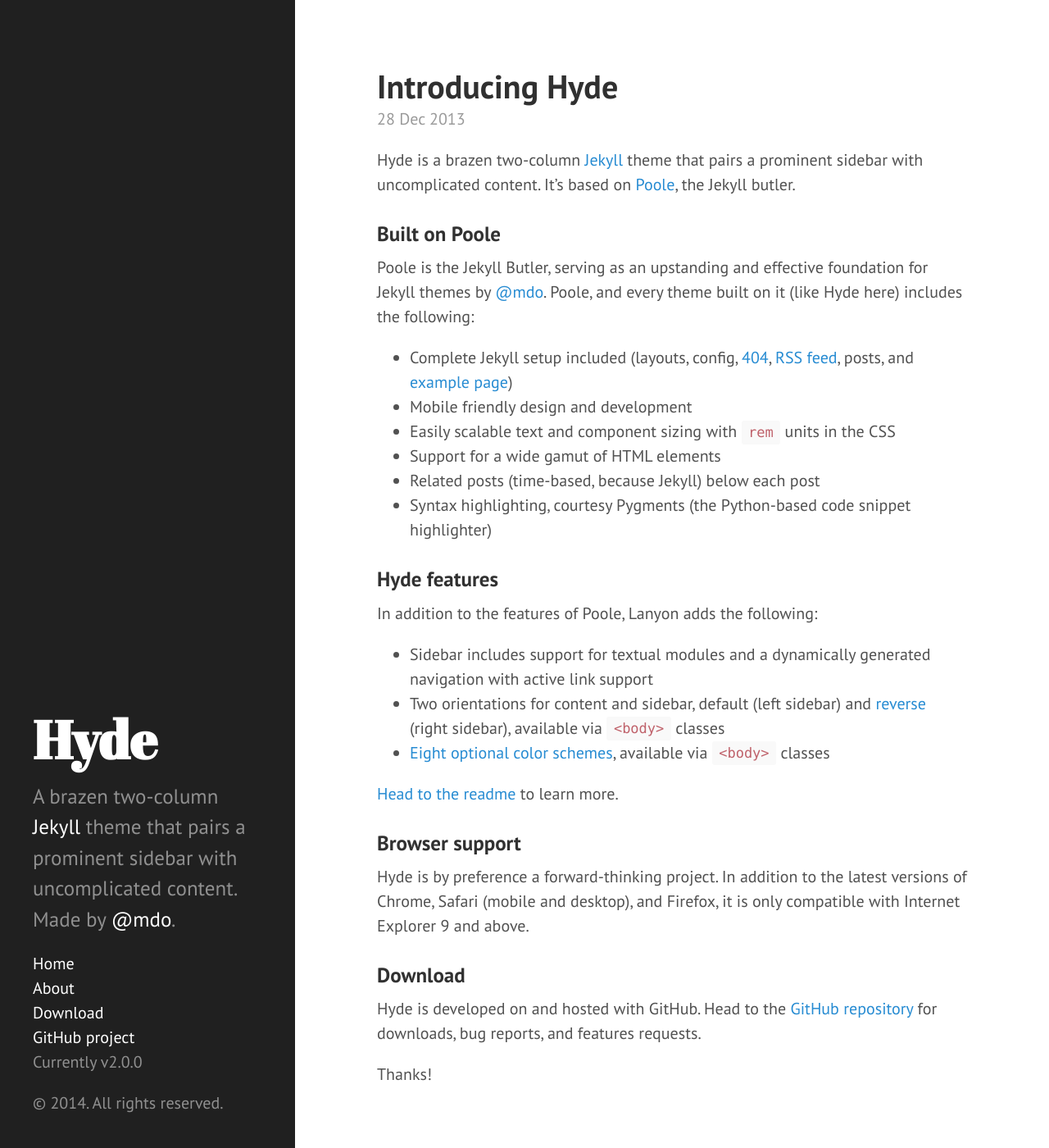
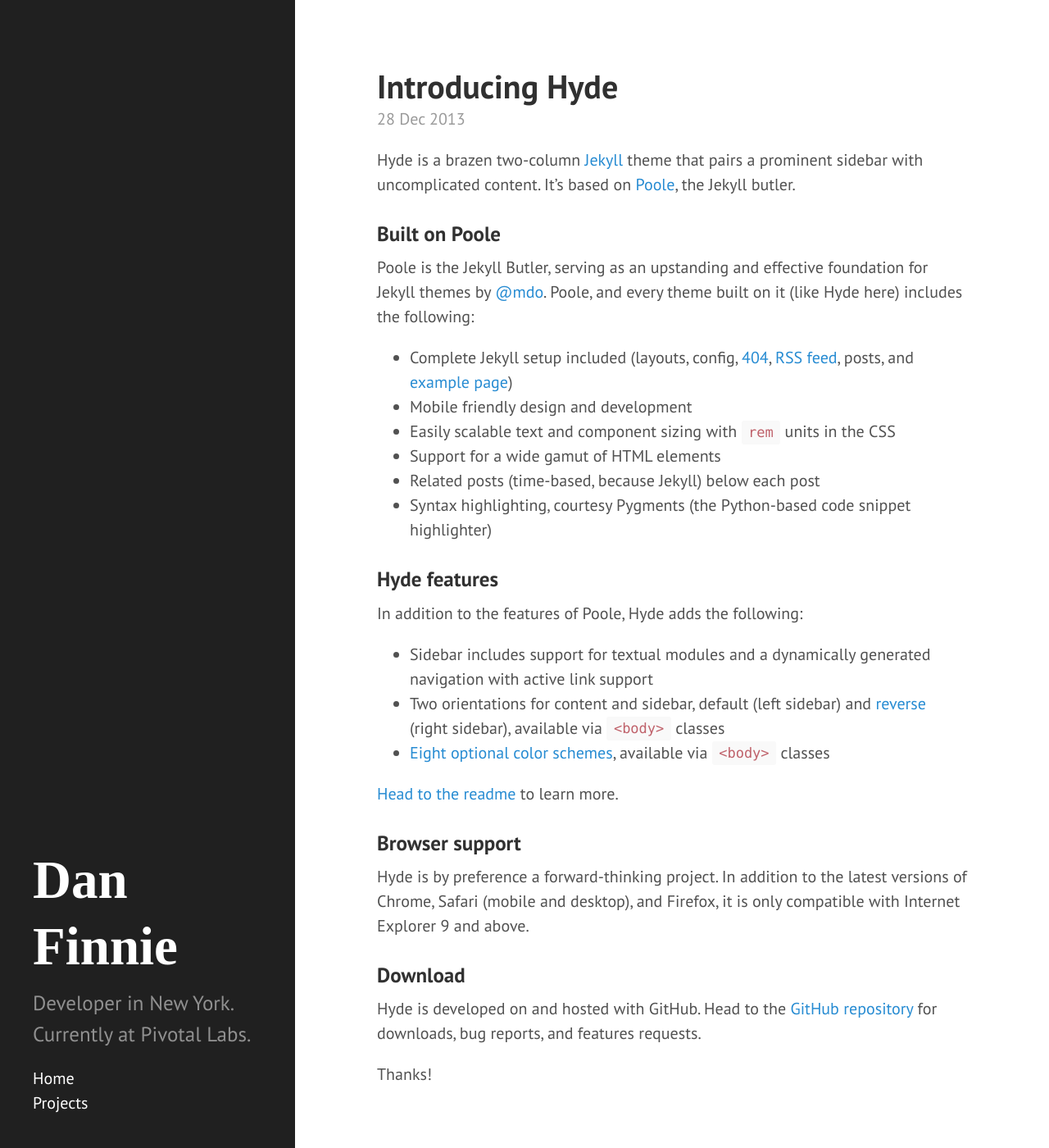
Before and after one commit to danfinnie/danfinniecom, a Jekyll site: the page built from _posts/2013-12-28-introducing-hyde.md, in a window 1280 px wide and 1400 px high. Shown: the whole window at 82% size. Built offline with Jekyll 4.4.1, drawn with Linux system fonts in a browser that asks for light colours; Markdown is read by kramdown in place of the engine named in the settings; some of the changed text lies outside the part shown.

Commit message:
Add basic content from existing site.

```diff
--- a/_config.yml
+++ b/_config.yml
@@ -6,9 +6,8 @@ pygments:         true
 permalink:        pretty
 
 # Setup
-title:            Hyde
-tagline:          'A Jekyll theme'
-description:      'A brazen two-column <a href="http://jekyllrb.com" target="_blank">Jekyll</a> theme that pairs a prominent sidebar with uncomplicated content. Made by <a href="https://twitter.com/mdo" target="_blank">@mdo</a>.'
+title:            Dan Finnie
+description:      'Developer in New York. Currently at Pivotal Labs.'
 url:              http://hyde.getpoole.com
 
 author:
--- a/_includes/head.html
+++ b/_includes/head.html
@@ -6,10 +6,10 @@
   <meta name="viewport" content="width=device-width, initial-scale=1.0, maximum-scale=1">
 
   <title>
-    {% if page.title %}
+    {% if page.title == "Home" %}
+      {{ site.title }}
+    {% else %}
       {{ page.title }} &middot; {{ site.title }}
-    {% else %}
-      {{ site.title }} &middot; {{ site.tagline }}
     {% endif %}
   </title>
 
--- a/_includes/sidebar.html
+++ b/_includes/sidebar.html
@@ -25,12 +25,8 @@
           {% endif %}
         {% endif %}
       {% endfor %}
-
-      <li class="sidebar-nav-item"><a href="{{ site.github.repo }}/archive/v{{ site.version }}.zip">Download</a></li>
-      <li class="sidebar-nav-item"><a href="{{ site.github.repo }}">GitHub project</a></li>
-      <li class="sidebar-nav-item">Currently v{{ site.version }}</li>
     </ul>
 
-    <p>&copy; {{ site.time | date: '%Y' }}. All rights reserved.</p>
+    <!-- <p>&copy; {{ site.time | date: '%Y' }}. All rights reserved.</p> -->
   </div>
 </div>
--- a/_posts/2013-12-28-introducing-hyde.md
+++ b/_posts/2013-12-28-introducing-hyde.md
@@ -18,7 +18,7 @@ Poole is the Jekyll Butler, serving as an upstanding and effective foundation fo
 
 ### Hyde features
 
-In addition to the features of Poole, Lanyon adds the following:
+In addition to the features of Poole, Hyde adds the following:
 
 * Sidebar includes support for textual modules and a dynamically generated navigation with active link support
 * Two orientations for content and sidebar, default (left sidebar) and [reverse](https://github.com/poole/lanyon#reverse-layout) (right sidebar), available via `<body>` classes
--- a/public/css/hyde.css
+++ b/public/css/hyde.css
@@ -79,7 +79,7 @@ html {
 .sidebar-about h1 {
   color: #fff;
   margin-top: 0;
-  font-family: "Abril Fatface", serif;
+  font-family: serif;
   font-size: 3.25rem;
 }
 
```
Also changed, not shown: _posts/2012-02-06-whats-jekyll.md (deleted, +0 -12 lines), about.md (deleted, +0 -30 lines), projects.md (added, +34 -0 lines).
